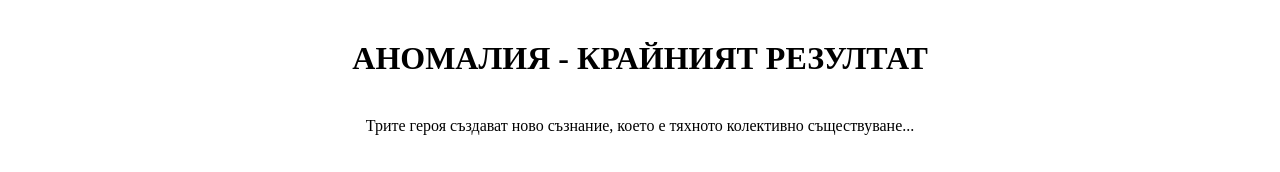
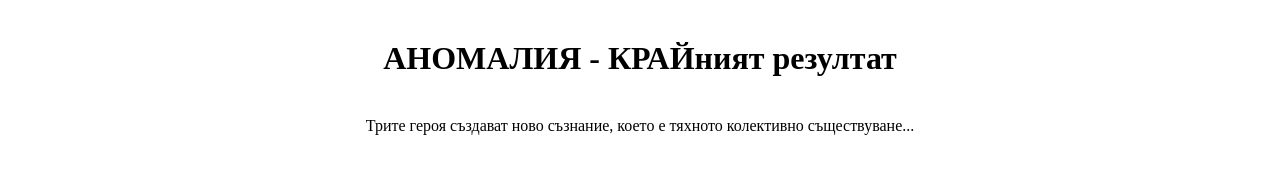
Before and after one commit to stranen/anomaliq, a plain HTML site: page page5.html in a window 1280 px wide. Shown: the top 172 px of the page. Drawn offline with Linux system fonts and the light colour scheme.

Commit message:
Add files via upload

```diff
--- a/page5.html
+++ b/page5.html
@@ -8,7 +8,7 @@
 </head>
 <body>
     <div class="story">
-        <h1>АНОМАЛИЯ - КРАЙНИЯТ РЕЗУЛТАТ</h1>
+        <h1>АНОМАЛИЯ - КРАЙният резултат</h1>
         <p>Трите героя създават ново съзнание, което е тяхното колективно съществуване...</p>
         <div class="place">
             <h2>Място 5: Колективното съзнание</h2>
```
